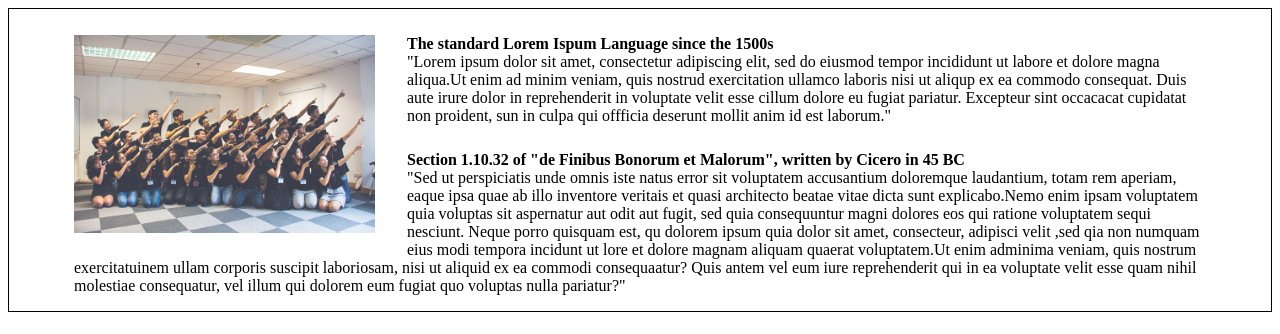
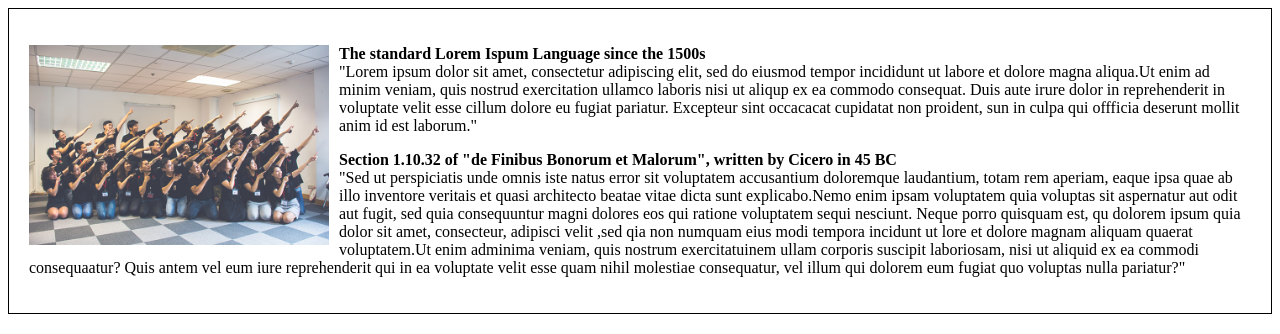
Before and after one commit to hoangduongsy/Front-End-Exercises, a plain HTML site: page index.html in a window 1280 px wide. Drawn offline with Linux system fonts and the light colour scheme.

Commit message:
Update styles.css
Add padding,remove paragraph styles.

```diff
--- a/styles.css
+++ b/styles.css
@@ -1,14 +1,12 @@
 .main {
   border-style: solid;
   border-width: 1px;
+  padding: 20px;
 }
 .image {
   float: left;
-  width: 301px;
-  height: 198px;
-  padding: 10px 32px  10px 65px;
+  width: 300px;
+  max-width: 100%;
+  height: auto;
+  margin: 0px 10px 10px 0px;
 }
-p {
-  margin: 10px 0xp 10px 0px;
-  padding: 10px 65px 0px 65px;
-}
```
